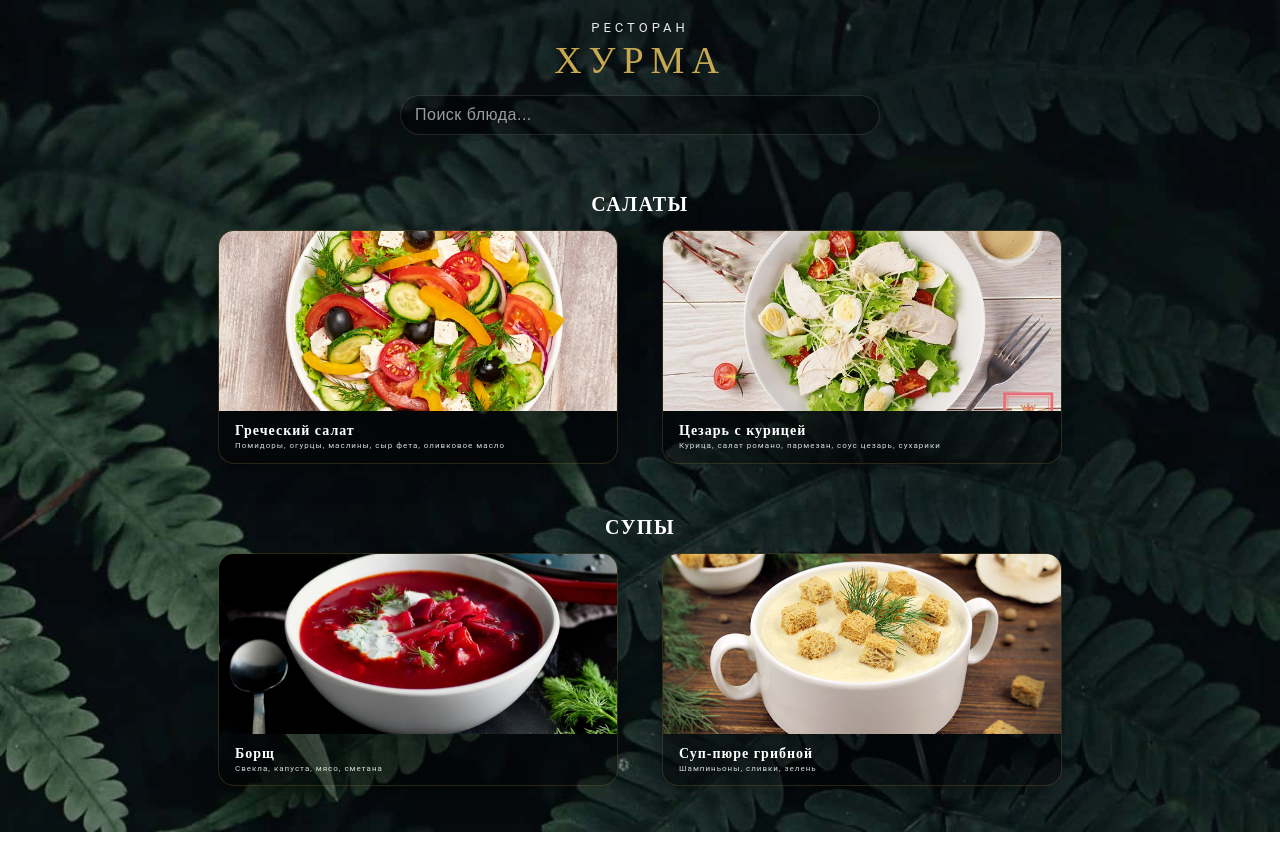
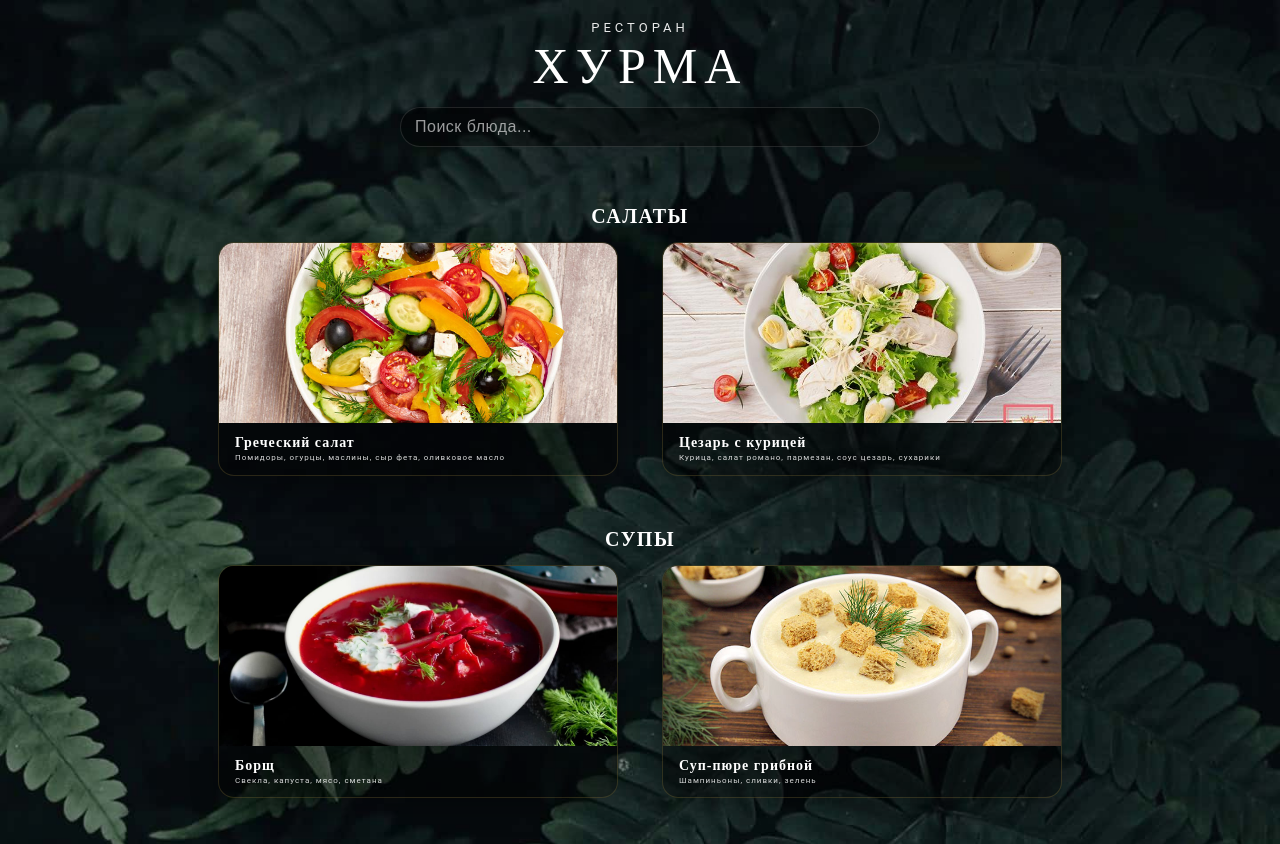
Before and after one commit to exooleem/thenoblewolfsociety, a plain HTML site: page home.html in a window 1280 px wide. Drawn offline with Linux system fonts and the light colour scheme; a web font is replaced by a local one.

Commit message:
Update home.html

```diff
--- a/home.html
+++ b/home.html
@@ -36,11 +36,11 @@ margin-bottom: 6px;
 }
 .restaurant-name {
 font-family: "Playfair Display", serif;
-font-size: 38px;
+font-size: 50px;
 line-height: 1;
 letter-spacing: 7px;
 margin-bottom: 16px;
-color: #C8A951;
+color: #FFFFFF;
 }
 
 .search-container {
```
